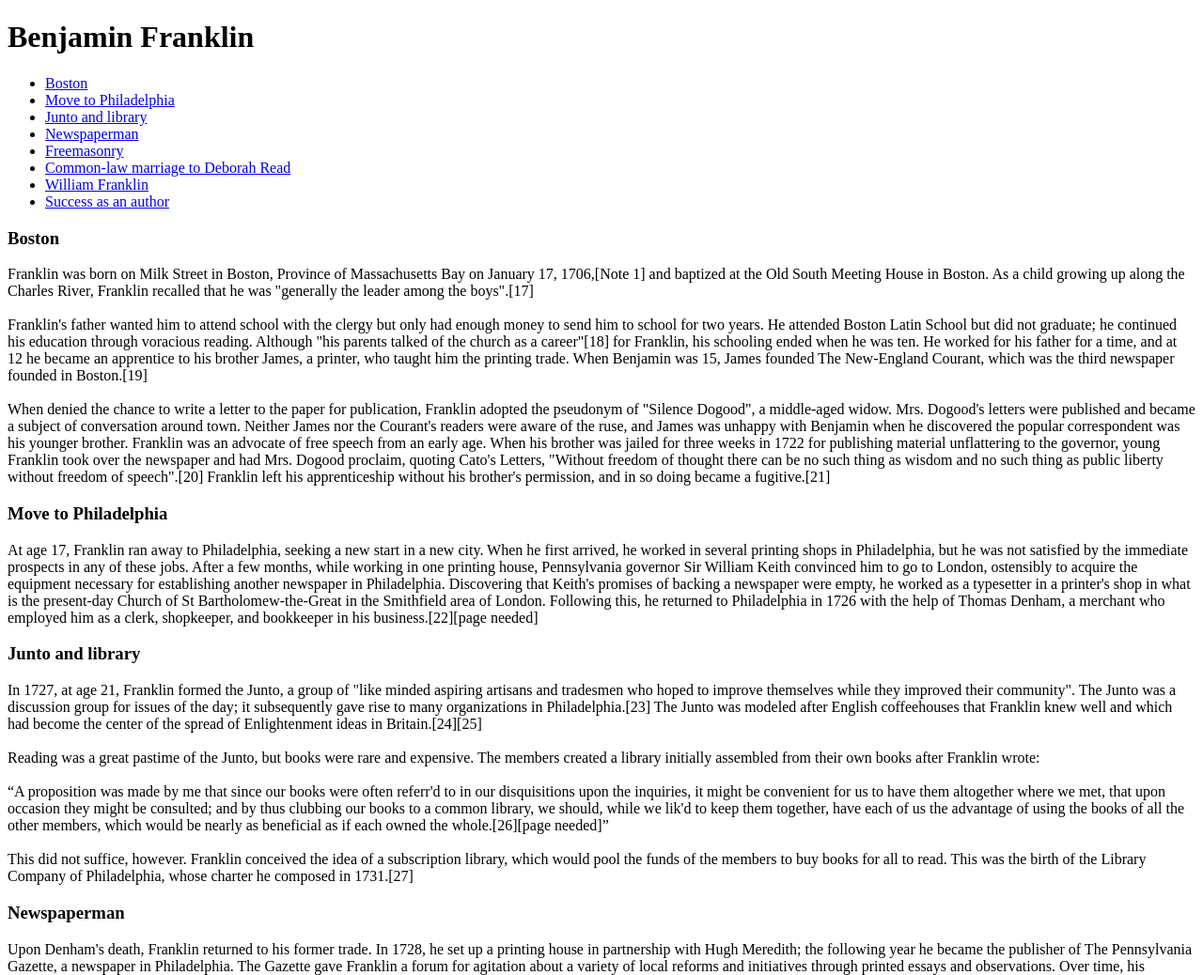
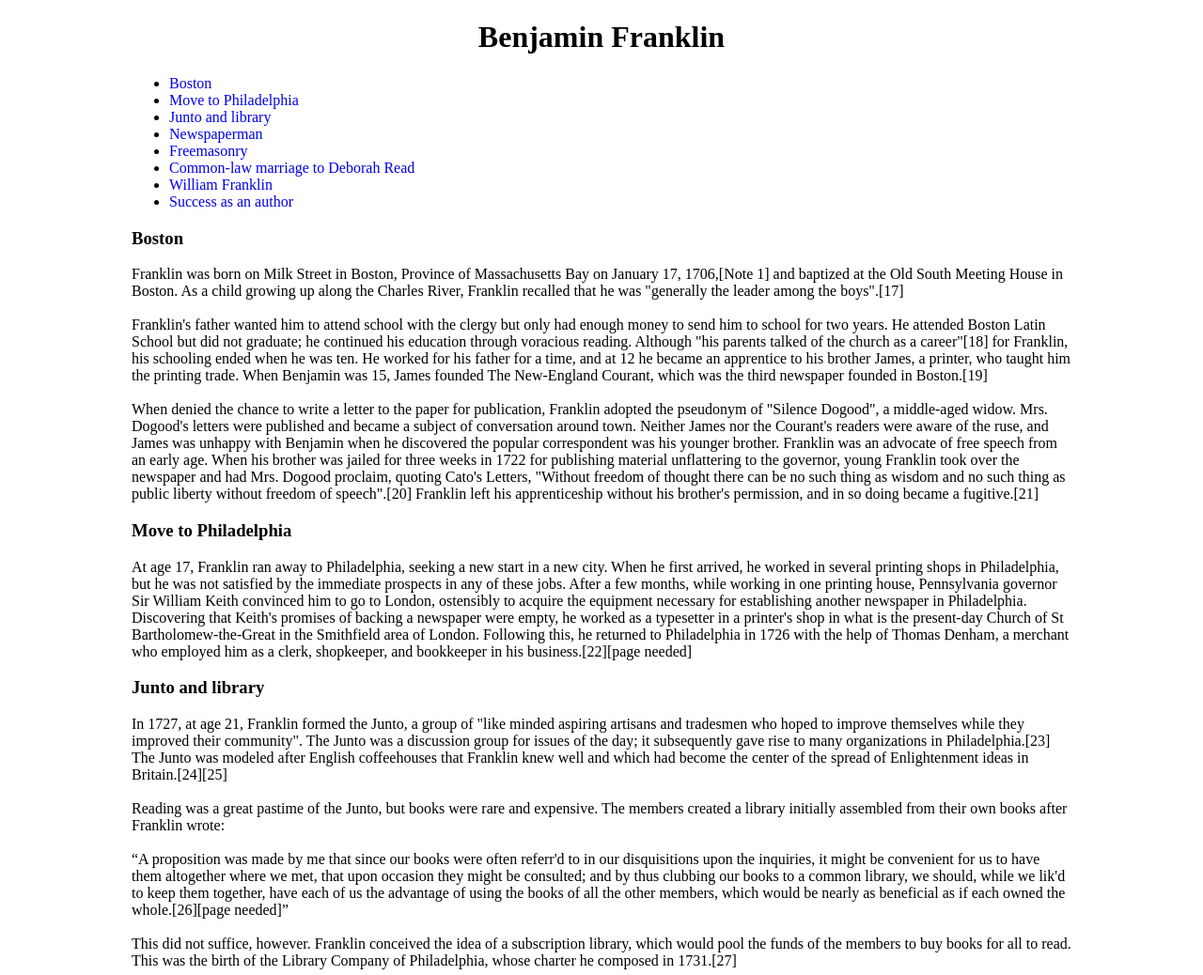
Before and after one commit to enstrong/test-coursera, a plain HTML site: page benjamin-franklin-wiki.html in a window 1280 px wide. Shown: the top 1038 px of the page at 94% size. Drawn offline with Linux system fonts and the light colour scheme.

Commit message:
Commit 69235

```diff
--- a/benjamin-franklin-wiki.html
+++ b/benjamin-franklin-wiki.html
@@ -4,9 +4,11 @@
   <meta charset="UTF-8">
   <meta http-equiv="X-UA-Compatible" content="IE=edge">
   <meta name="viewport" content="width=device-width, initial-scale=1.0">
+  <link rel="stylesheet" href="css/style.css">
   <title>Benjamin Franklin - Wikipedia</title>
 </head>
 <body>
+  <div class="container">
     <h1 id="top">Benjamin Franklin</h1>
     <section>
       <ul>
@@ -20,7 +22,6 @@
         <li><a href="#section8">Success as an author</a></li>
       </ul>
     </section>
-
     <section id="section1">
       <h3>Boston</h3>
       <p>Franklin was born on Milk Street in Boston, Province of Massachusetts Bay on January 17, 1706,[Note 1] and baptized at the Old South Meeting House in Boston. As a child growing up along the Charles River, Franklin recalled that he was "generally the leader among the boys".[17]
@@ -96,6 +97,7 @@
       </p>
       <a href="#top">Back to the top</a>
     </section>
+  </div>
 </body>
 </html>
 <!-- browser-sync start --server --directory --files "*" -->
--- a/css/style.css
+++ b/css/style.css
@@ -0,0 +1,13 @@
+a {
+  text-decoration: none;
+}
+
+h1 {
+  text-align: center;
+}
+
+.container {
+  max-width: 1000px;
+  margin: 0 auto;
+  padding: 0 15px;
+}
```
Lines whose indentation alone changed are shown as unchanged.
